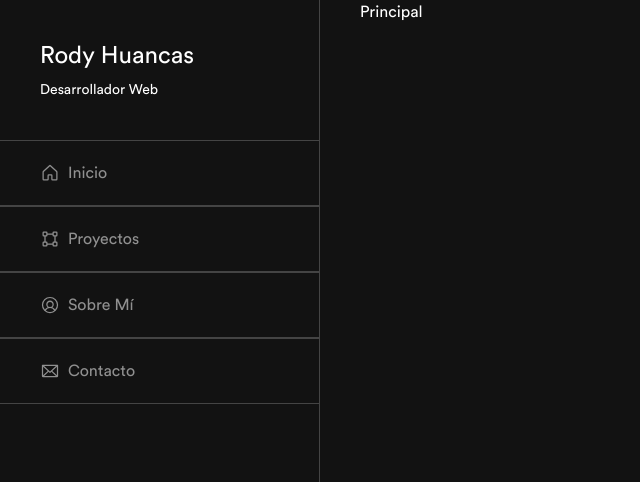
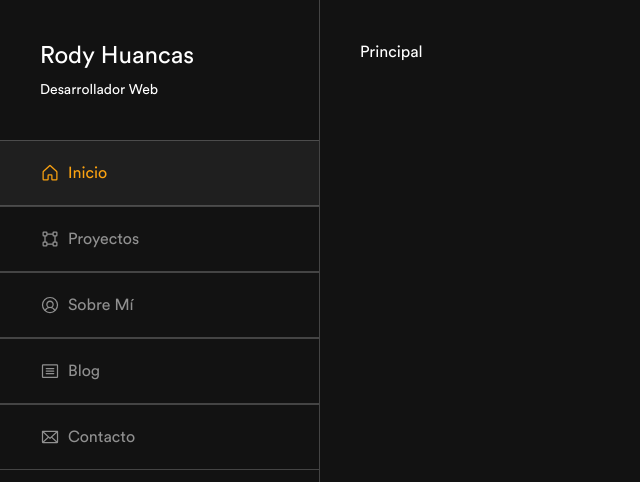
Before and after one commit to rody-huancas/portfolio-dev, an Astro site: page / in a window 1280 px wide. Shown: the top 482 px of the page, without its empty margins (0-640 px from the left). Built offline with nearby package versions, Linux system fonts and the light colour scheme; Astro itself is replaced by a stand-in of ours.

Commit message:
Add: pages

```diff
--- a/src/components/layout/ItemMenu.astro
+++ b/src/components/layout/ItemMenu.astro
@@ -6,9 +6,13 @@ interface Props {
 }
 
 const { data } = Astro.props;
+
+const pathname = Astro.url.pathname;
 ---
 
-<li class="flex items-center border-y border-primary-200/40 hover:text-primary-100 hover:bg-primary-200/10 transition-colors duration-500 ease-linear">
+<li
+  class={`flex items-center border-y border-primary-200/40 transition-colors duration-500 ease-linear ${pathname === data.path ? "text-secondary bg-primary-200/10" : "hover:text-primary-100 hover:bg-primary-200/10"}`}
+>
   <a href={data.path} class="flex items-center gap-2 w-full py-5 px-10">
     <data.icon />
     {data.name}
--- /dev/null
+++ b/src/icons/BlogIcon.astro
@@ -0,0 +1,10 @@
+<svg
+  xmlns="http://www.w3.org/2000/svg"
+  width="20"
+  height="20"
+  fill="currentColor"
+  viewBox="0 0 256 256"
+  ><path
+    d="M216 40H40a16 16 0 0 0-16 16v144a16 16 0 0 0 16 16h176a16 16 0 0 0 16-16V56a16 16 0 0 0-16-16zm0 160H40V56h176v144zM184 96a8 8 0 0 1-8 8H80a8 8 0 0 1 0-16h96a8 8 0 0 1 8 8zm0 32a8 8 0 0 1-8 8H80a8 8 0 0 1 0-16h96a8 8 0 0 1 8 8zm0 32a8 8 0 0 1-8 8H80a8 8 0 0 1 0-16h96a8 8 0 0 1 8 8z"
+  ></path></svg
+>
--- a/src/layouts/Layout.astro
+++ b/src/layouts/Layout.astro
@@ -24,9 +24,9 @@ const { title } = Astro.props;
     <ViewTransitions fallback="none" />
   </head>
   <body>
-   <div class="bg-dark-color text-primary-100 h-screen w-full overflow-hidden flex gap-10">
+   <div class="bg-dark-color text-primary-100 h-screen w-full overflow-hidden flex">
 	 <Sidebar />
-	 <main>
+	 <main class="p-10">
 	   <slot />
 	 </main>
    </div>
--- a/src/lib/data.ts
+++ b/src/lib/data.ts
@@ -1,6 +1,7 @@
-import AboutIcon from "@/icons/AboutIcon.astro";
-import ContactIcon from "@/icons/ContactIcon.astro";
-import HomeIcon from "@/icons/HomeIcon.astro";
+import BlogIcon      from "@/icons/BlogIcon.astro";
+import HomeIcon      from "@/icons/HomeIcon.astro";
+import AboutIcon     from "@/icons/AboutIcon.astro";
+import ContactIcon   from "@/icons/ContactIcon.astro";
 import ProjectsIncon from "@/icons/ProjectsIncon.astro";
 import type { MenuInteface } from "@/models/sidebar";
 
@@ -21,6 +22,11 @@ export const MENU: MenuInteface[] = [
     icon: AboutIcon,
   },
   {
+    path: "/blog",
+    name: "Blog",
+    icon: BlogIcon,
+  },
+  {
     path: "/contact",
     name: "Contacto",
     icon: ContactIcon,
--- /dev/null
+++ b/src/pages/about/index.astro
@@ -0,0 +1,8 @@
+---
+import Layout from "@/layouts/Layout.astro";
+
+---
+
+<Layout title="Sobre Mí">
+  <div>Sobre Mí</div>
+</Layout>
--- /dev/null
+++ b/src/pages/blog/index.astro
@@ -0,0 +1,8 @@
+---
+import Layout from "@/layouts/Layout.astro";
+
+---
+
+<Layout title="Blog">
+  <div>Blog</div>
+</Layout>
--- /dev/null
+++ b/src/pages/contact/index.astro
@@ -0,0 +1,8 @@
+---
+import Layout from "@/layouts/Layout.astro";
+
+---
+
+<Layout title="Contacto">
+  <div>Contacto</div>
+</Layout>
--- /dev/null
+++ b/src/pages/projects/index.astro
@@ -0,0 +1,8 @@
+---
+import Layout from "@/layouts/Layout.astro";
+
+---
+
+<Layout title="Proyectos">
+  <div>Proyectos</div>
+</Layout>
```
